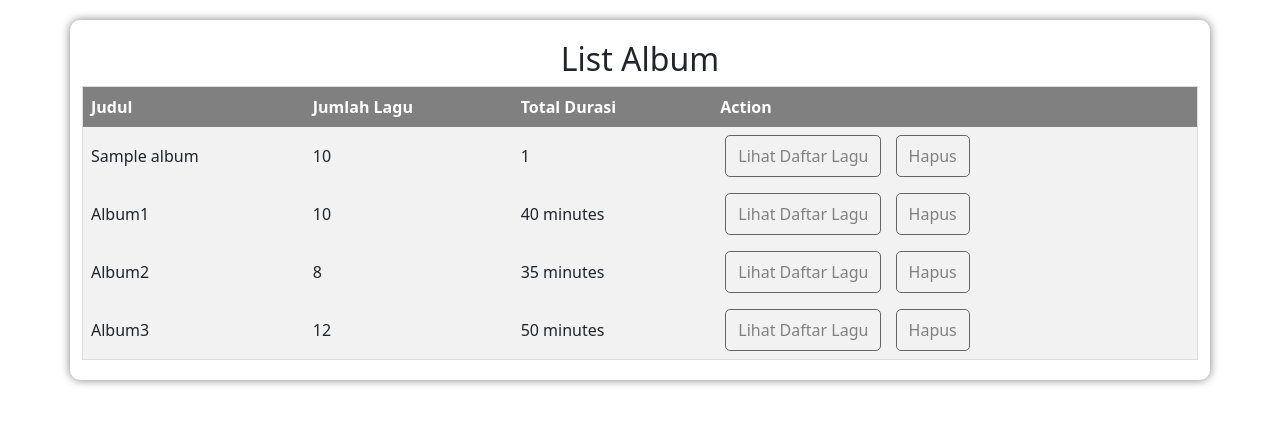
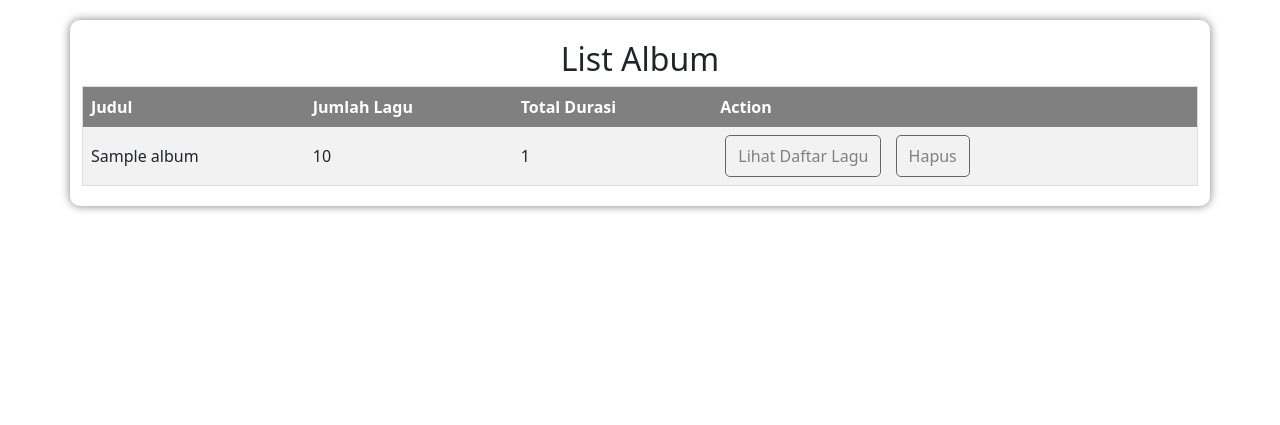
Before and after one commit to basdat-c1/marmut, a Django app: template song/templates/label_list_album.html in a window 1280 px wide. Shown: the part 56-481 px from the top of the page. Run offline with Django 3.2, Linux system fonts and the light colour scheme; the template is opened without the code that fills it: most values are stand-ins (such as "Sample title", 1, 10 or a date in 2020).

Commit message:
ubah dikit ada yg salah sorry

```diff
--- a/song/templates/label_list_album.html
+++ b/song/templates/label_list_album.html
@@ -86,34 +86,6 @@
                         </td>
                     </tr>
                     {% endfor %}
-                    <!-- Hardcoded data rows -->
-                    <tr>
-                        <td>Album1</td>
-                        <td>10</td>
-                        <td>40 minutes</td>
-                        <td class="action-btns">
-                            <a href="{% url 'song:list_songs' album.id%}">Lihat Daftar Lagu</a>
-                            <a href="#">Hapus</a>
-                        </td>
-                    </tr>
-                    <tr>
-                        <td>Album2</td>
-                        <td>8</td>
-                        <td>35 minutes</td>
-                        <td class="action-btns">
-                            <a href="{% url 'song:list_songs' album.id%}">Lihat Daftar Lagu</a>
-                            <a href="#">Hapus</a>
-                        </td>
-                    </tr>
-                    <tr>
-                        <td>Album3</td>
-                        <td>12</td>
-                        <td>50 minutes</td>
-                        <td class="action-btns">
-                            <a href="{% url 'song:list_songs' album.id %}">Lihat Daftar Lagu</a>
-                            <a href="#">Hapus</a>
-                        </td>
-                    </tr>
                 </tbody>
             </table>
         </div>
--- a/song/views.py
+++ b/song/views.py
@@ -83,7 +83,7 @@ def label_list_album(request):
             return HttpResponseServerError(f"An error occurred: {e}")
 
         # Render the template with the fetched data
-        return render(request, 'list_album.html', {'albums': albums})
+        return render(request, 'label_list_album.html', {'albums': albums})
     else:
         # Redirect to some error page or login page if the user is not a label
         return redirect("/login/")  # Adjust the URL as needed
```
